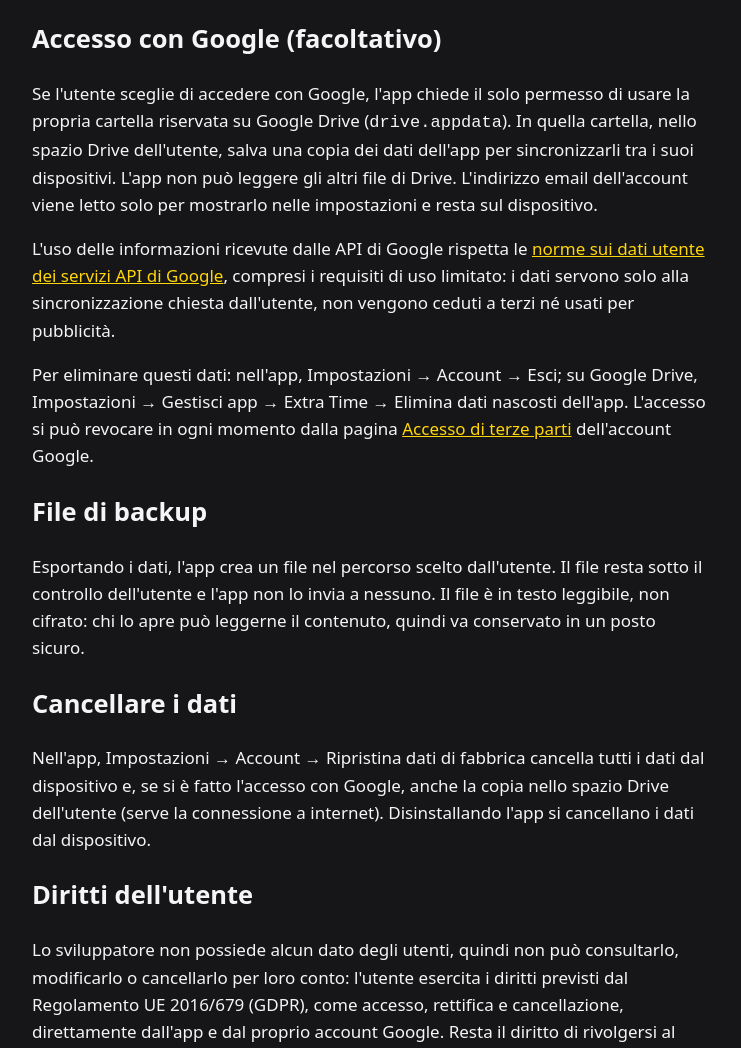
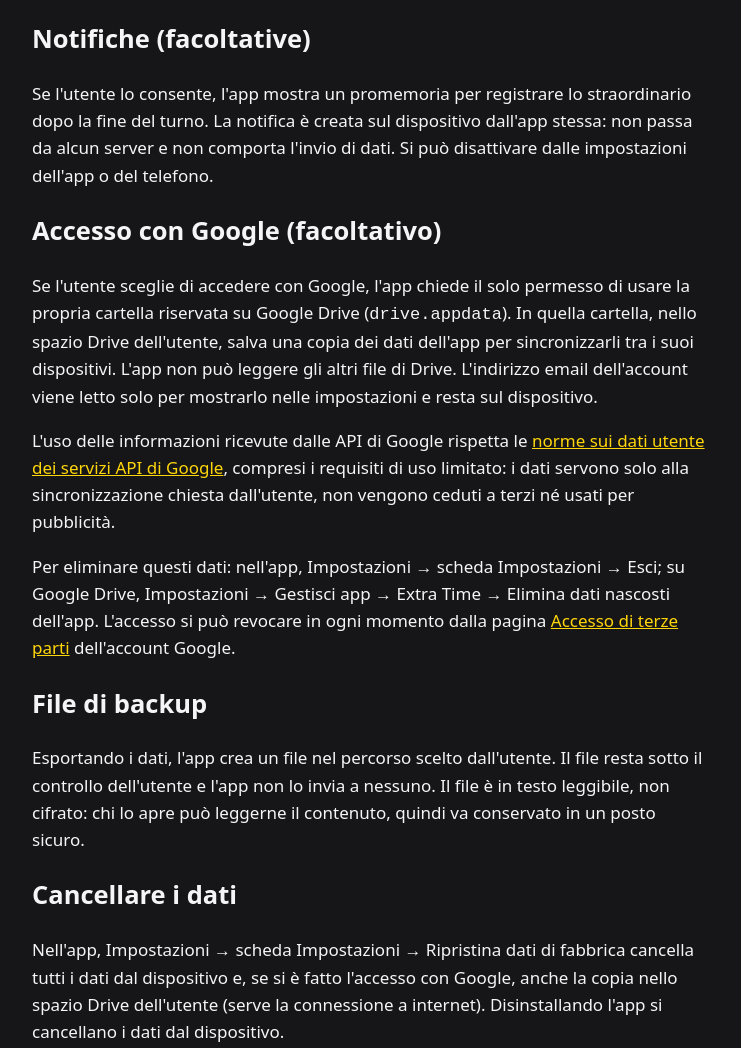
Before and after one commit to antonio1997mellace/extra-time, a plain HTML site: page privacy.html in a window 1280 px wide. Shown: the part 629-1677 px from the top of the page, without its empty margins (268-1009 px from the left). Drawn offline with Linux system fonts and the light colour scheme.

Commit message:
Informativa: notifiche e nuovo nome della scheda Impostazioni

```diff
--- a/privacy.html
+++ b/privacy.html
@@ -5,7 +5,7 @@
 <title>Extra Time: norme sulla privacy</title>
 <style>body{font:17px/1.6 system-ui,sans-serif;max-width:680px;margin:0 auto;padding:32px 16px;background:#161618;color:#f5f5f7}a{color:#ffd60a}</style>
 <h1>Norme sulla privacy di Extra Time</h1>
-<p>Ultimo aggiornamento: 15 novembre 2026</p>
+<p>Ultimo aggiornamento: 16 novembre 2026</p>
 
 <h2>Titolare</h2>
 <p>Extra Time è sviluppata da Antonio Mellace. Contatto: <a href="mailto:antonio1997.na@gmail.com">antonio1997.na@gmail.com</a>.</p>
@@ -16,16 +16,19 @@
 <h2>Dati salvati sul dispositivo</h2>
 <p>Orario di lavoro, giorni con straordinari e prestazioni ripartite, note, tariffe e impostazioni restano nella memoria privata dell'app sul dispositivo. L'app non usa il backup automatico di Android. Se si configura un nuovo telefono con il trasferimento diretto di Android, i dati vengono copiati dal vecchio dispositivo al nuovo.</p>
 
+<h2>Notifiche (facoltative)</h2>
+<p>Se l'utente lo consente, l'app mostra un promemoria per registrare lo straordinario dopo la fine del turno. La notifica è creata sul dispositivo dall'app stessa: non passa da alcun server e non comporta l'invio di dati. Si può disattivare dalle impostazioni dell'app o del telefono.</p>
+
 <h2>Accesso con Google (facoltativo)</h2>
 <p>Se l'utente sceglie di accedere con Google, l'app chiede il solo permesso di usare la propria cartella riservata su Google Drive (<code>drive.appdata</code>). In quella cartella, nello spazio Drive dell'utente, salva una copia dei dati dell'app per sincronizzarli tra i suoi dispositivi. L'app non può leggere gli altri file di Drive. L'indirizzo email dell'account viene letto solo per mostrarlo nelle impostazioni e resta sul dispositivo.</p>
 <p>L'uso delle informazioni ricevute dalle API di Google rispetta le <a href="https://developers.google.com/terms/api-services-user-data-policy">norme sui dati utente dei servizi API di Google</a>, compresi i requisiti di uso limitato: i dati servono solo alla sincronizzazione chiesta dall'utente, non vengono ceduti a terzi né usati per pubblicità.</p>
-<p>Per eliminare questi dati: nell'app, Impostazioni → Account → Esci; su Google Drive, Impostazioni → Gestisci app → Extra Time → Elimina dati nascosti dell'app. L'accesso si può revocare in ogni momento dalla pagina <a href="https://myaccount.google.com/permissions">Accesso di terze parti</a> dell'account Google.</p>
+<p>Per eliminare questi dati: nell'app, Impostazioni → scheda Impostazioni → Esci; su Google Drive, Impostazioni → Gestisci app → Extra Time → Elimina dati nascosti dell'app. L'accesso si può revocare in ogni momento dalla pagina <a href="https://myaccount.google.com/permissions">Accesso di terze parti</a> dell'account Google.</p>
 
 <h2>File di backup</h2>
 <p>Esportando i dati, l'app crea un file nel percorso scelto dall'utente. Il file resta sotto il controllo dell'utente e l'app non lo invia a nessuno. Il file è in testo leggibile, non cifrato: chi lo apre può leggerne il contenuto, quindi va conservato in un posto sicuro.</p>
 
 <h2>Cancellare i dati</h2>
-<p>Nell'app, Impostazioni → Account → Ripristina dati di fabbrica cancella tutti i dati dal dispositivo e, se si è fatto l'accesso con Google, anche la copia nello spazio Drive dell'utente (serve la connessione a internet). Disinstallando l'app si cancellano i dati dal dispositivo.</p>
+<p>Nell'app, Impostazioni → scheda Impostazioni → Ripristina dati di fabbrica cancella tutti i dati dal dispositivo e, se si è fatto l'accesso con Google, anche la copia nello spazio Drive dell'utente (serve la connessione a internet). Disinstallando l'app si cancellano i dati dal dispositivo.</p>
 
 <h2>Diritti dell'utente</h2>
 <p>Lo sviluppatore non possiede alcun dato degli utenti, quindi non può consultarlo, modificarlo o cancellarlo per loro conto: l'utente esercita i diritti previsti dal Regolamento UE 2016/679 (GDPR), come accesso, rettifica e cancellazione, direttamente dall'app e dal proprio account Google. Resta il diritto di rivolgersi al Garante per la protezione dei dati personali.</p>
```
